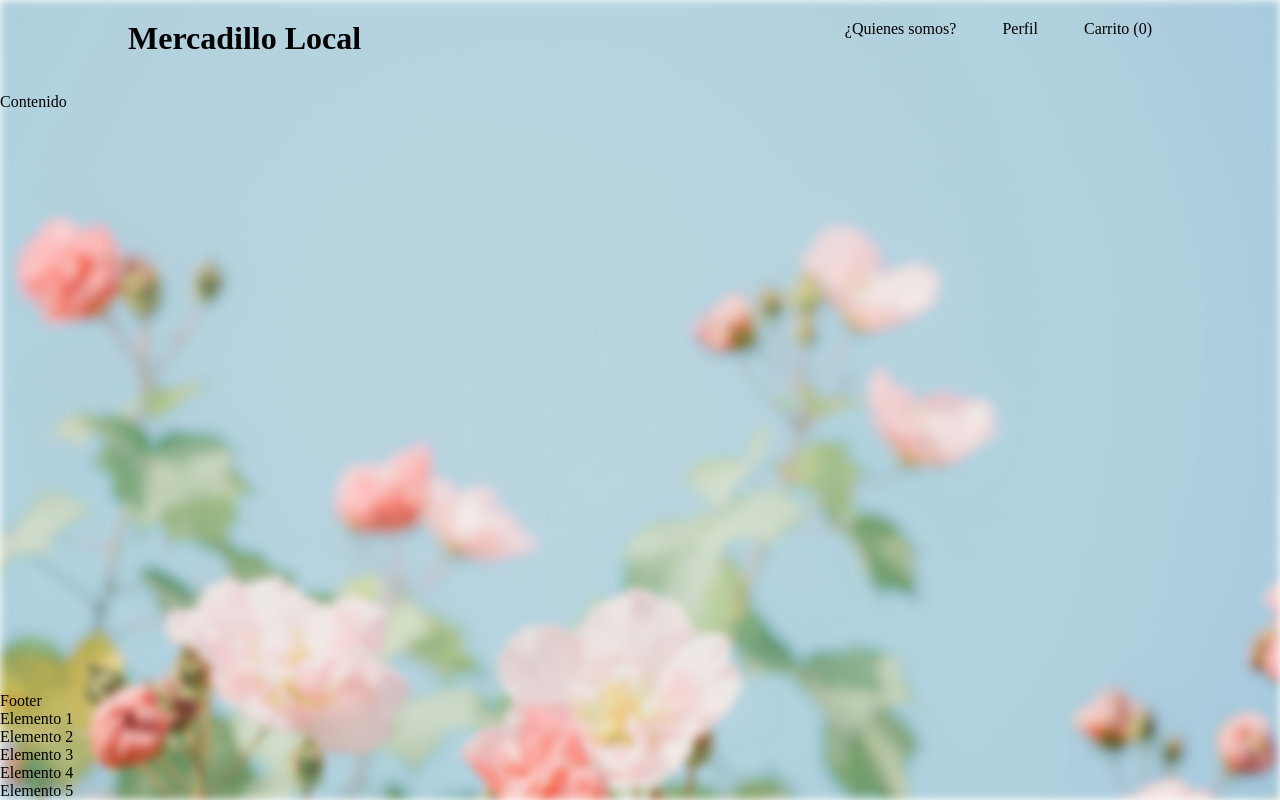
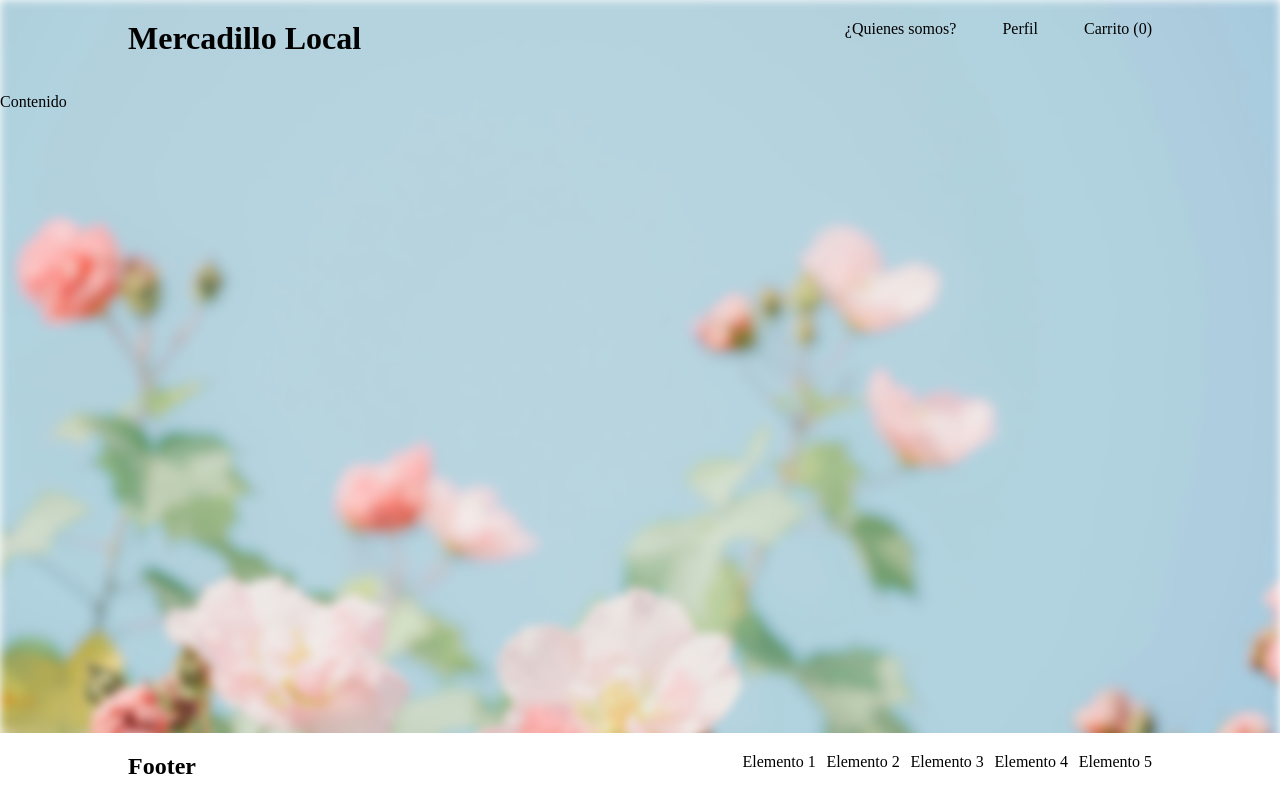
Before and after one commit to scrb44/mercadilloLocal, a React (Vite) app in the folder FrontEnd/: page / in a window 1280 px wide. Built offline with nearby package versions, Linux system fonts and the light colour scheme.

Commit message:
feat: Footer estilo flex
Se ha cambiado el footer para que tenga un display flex en vez de como
estaba previamente.

```diff
--- a/FrontEnd/src/componentes/footer/footer.module.css
+++ b/FrontEnd/src/componentes/footer/footer.module.css
@@ -0,0 +1,22 @@
+.page-footer {
+    background-color: white;
+    padding: 20px 0;
+}
+
+.page-footer__container {
+    width: var(--page-width);
+    margin: 0 auto;
+
+    display: flex;
+    flex-direction: row;
+    justify-content: space-between;
+}
+
+.page-footer__list {
+    display: flex;
+    flex-flow: row;
+    list-style: none;
+    width: 40%;
+    gap: 10px;
+    justify-content: space-between;
+}
--- a/FrontEnd/src/componentes/footer/index.tsx
+++ b/FrontEnd/src/componentes/footer/index.tsx
@@ -1,14 +1,18 @@
+import classes from "./footer.module.css";
+
 function Footer() {
     return (
-        <footer>
-            <div>Footer</div>
-            <ul>
+        <footer className={classes["page-footer"]}>
+            <div className={classes["page-footer__container"]}>
+                <h2>Footer</h2>
+                <ul className={classes["page-footer__list"]}>
                     <li>Elemento 1</li>
                     <li>Elemento 2</li>
                     <li>Elemento 3</li>
                     <li>Elemento 4</li>
                     <li>Elemento 5</li>
                 </ul>
+            </div>
         </footer>
     );
 }
```
Lines whose indentation alone changed are shown as unchanged.
